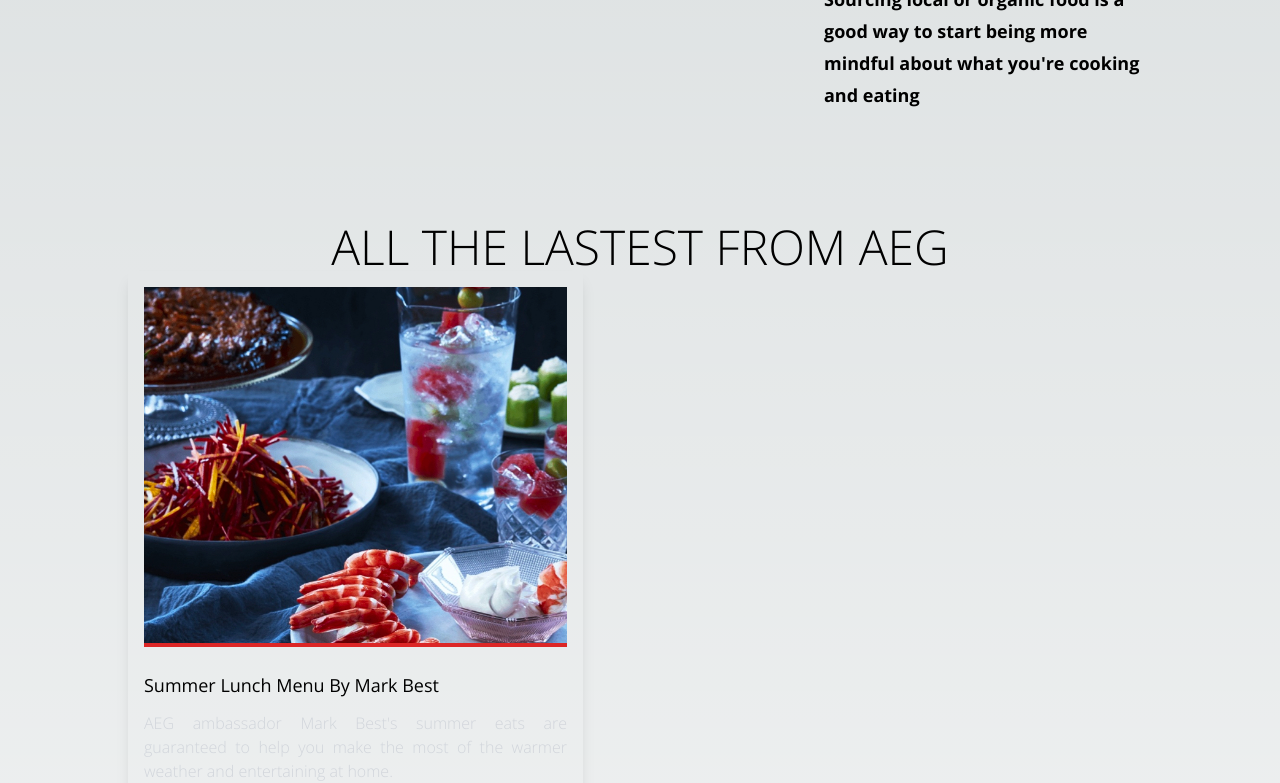
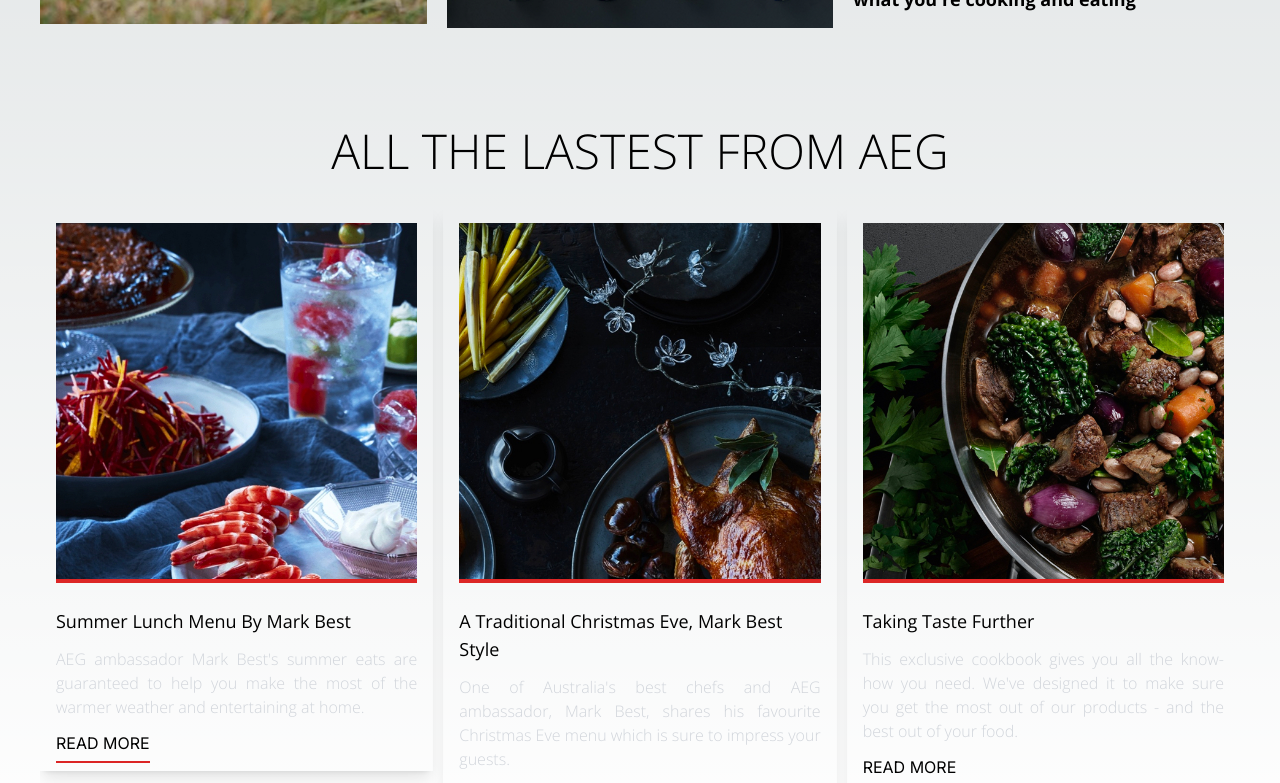
Before and after one commit to ramos-jeremykent/nextjs-skills-test-app, a Next.js app: page / in a window 1280 px wide. Shown: the part 620-1403 px from the top of the page. Built offline with nearby package versions, Linux system fonts and the light colour scheme.

Commit message:
chore: created slider component for article cards

```diff
--- a/package.json
+++ b/package.json
@@ -10,9 +10,11 @@
   },
   "dependencies": {
     "clsx": "^2.0.0",
+    "lucide-react": "^0.279.0",
     "next": "latest",
     "react": "latest",
     "react-dom": "latest",
+    "swiper": "^10.3.1",
     "tailwind-merge": "^1.14.0"
   },
   "devDependencies": {
@@ -22,6 +24,7 @@
     "autoprefixer": "latest",
     "eslint": "latest",
     "eslint-config-next": "latest",
+    "eslint-plugin-react-hooks": "^4.6.0",
     "postcss": "latest",
     "tailwindcss": "latest",
     "typescript": "latest"
--- a/src/app/components/molecules/article-card/article-card.tsx
+++ b/src/app/components/molecules/article-card/article-card.tsx
@@ -23,7 +23,7 @@ export function ArticlesCard(props: ArticlesProps) {
   return (
     <div
       id={`article-${id}`}
-      className="max-w-[455px]"
+      className="max-w-[500px]"
       onClick={handleOnArticleClick}
     >
       <div className="flex flex-col shadow-lg overflow-visible p-4">
--- /dev/null
+++ b/src/app/components/molecules/card-carousel/card-carousel.tsx
@@ -0,0 +1,62 @@
+"use client";
+
+import { Navigation } from "swiper/modules";
+import { Swiper, SwiperSlide } from "swiper/react";
+
+import "swiper/css";
+import "swiper/css/navigation";
+import { ArticleCardModel } from "@/app/interface/article";
+import { ArticlesCard } from "../article-card/article-card";
+
+/* eslint-disable-next-line */
+type NewsAndArticlesSlidesProps = {
+  articles: ArticleCardModel[];
+  className?: string;
+  id: string;
+};
+
+export function CardCarousel(props: NewsAndArticlesSlidesProps) {
+  const { articles, className, id } = props;
+
+  const articleSlides = articles.map((article) => {
+    const { id: articleId } = article;
+
+    return (
+      <SwiperSlide key={`article-${articleId}`}>
+        <ArticlesCard content={article} />
+      </SwiperSlide>
+    );
+  });
+
+  return (
+    <Swiper
+      // breakpoints={{
+      //   1024: {
+      //     width: 1024,
+      //     slidesPerView: 3,
+      //   },
+      //   // when window width is >= 640px
+      //   640: {
+      //     width: 640,
+      //     slidesPerView: 1,
+      //   },
+      //   // when window width is >= 768px
+      //   768: {
+      //     width: 768,
+      //     slidesPerView: 2,
+      //   },
+      // }}
+      modules={[Navigation]}
+      navigation={{
+        nextEl: `.article-next-${id}`,
+        prevEl: `.article-prev-${id}`,
+      }}
+      slidesPerView={3}
+      spaceBetween={10}
+    >
+      {articleSlides}
+    </Swiper>
+  );
+}
+
+export default CardCarousel;
--- a/src/app/components/molecules/main-article/main-article.tsx
+++ b/src/app/components/molecules/main-article/main-article.tsx
@@ -1,15 +1,17 @@
 import { mainArticleContent } from "@/app/definitions/main-article";
 import { ArticleModel } from "@/app/interface/article";
+import { cn } from "@/app/utils/cn";
 
 type MainArticleProps = {
   articleContent: ArticleModel;
+  className?: string;
 };
 
 export default function MainArticle(props: MainArticleProps) {
-  const { articleContent } = props;
+  const { articleContent, className } = props;
 
   return (
-    <div className="md:grid md:grid-cols-3 gap-5">
+    <div className={cn("md:grid md:grid-cols-3 gap-5", className)}>
       <div className="min-[320px]:mb-8">
         <div className="space-y-2 mt-4 mb-9">
           <h1 className="md:pr-5 text-[1.8rem] uppercase font-openSansLight pb-1">
--- a/src/app/definitions/articles.ts
+++ b/src/app/definitions/articles.ts
@@ -16,7 +16,7 @@ export const articlesData = [
     main_photo: "/assets/component-02/Image-02@2x.jpg",
   },
   {
-    id: 2,
+    id: 3,
     title: "Taking Taste Further",
     excerpt:
       "This exclusive cookbook gives you all the know-how you need. We've designed it to make sure you get the most out of our products - and the best out of your food.",
--- a/src/app/globals.css
+++ b/src/app/globals.css
@@ -23,6 +23,22 @@
     --background-start-rgb: 214, 219, 220;
     --background-end-rgb: 255, 255, 255;
   }
+
+  .swiper-container {
+    width: 480px;
+  }
+
+  @media screen and (min-width: 640px) {
+    .swiper-container {
+      width: 640px;
+    }
+  }
+
+  @media screen and (min-width: 768px) {
+    .swiper-container {
+      width: 768px;
+    }
+  }
 }
 
 @media (prefers-color-scheme: dark) {
--- a/src/app/page.tsx
+++ b/src/app/page.tsx
@@ -1,30 +1,36 @@
-import type { Metadata } from "next";
 import { mainArticleContent } from "./definitions/main-article";
 import { articlesData } from "./definitions/articles";
 import MainArticle from "./components/molecules/main-article/main-article";
-import NewsAndArticlesCard, {
-  ArticlesCard,
-} from "./components/molecules/article-card/article-card";
+import CardCarousel from "./components/molecules/card-carousel/card-carousel";
+import Head from "next/head";
+import { Metadata } from "next";
 
 export const metadata: Metadata = {
   title: `${mainArticleContent.title} | Filta Skills Test App`,
-  description: mainArticleContent.content,
+  description: "Skills test created by Jeremy Ramos",
 };
 
-export default function Home() {
+export function Home() {
   return (
-    <main className="min-h-screen py-24 min-[320px]:px-10 min-[320px]:py-10 md:px-32">
+    <>
+      <Head>
+        <title>{mainArticleContent.title} | Filta Skills Test App</title>
+        <meta name="title" content={mainArticleContent.title} />
+        <meta name="content" content={mainArticleContent.content} />
+      </Head>
+      <main className="min-h-screen py-24  min-[320px]:py-10 min-[320px]:px-10 md:px-18">
         <MainArticle articleContent={mainArticleContent} />
         <div className="pt-20">
-        <p className="uppercase text-5xl text-center font-openSansLight">
+          <p className="uppercase text-5xl text-center font-openSansLight pb-8">
             All the lastest from AEG
           </p>
         </div>
         <div>
-        {articlesData.map((article) => (
-          <ArticlesCard content={article} />
-        ))}
+          <CardCarousel articles={articlesData} id={"articles-carousel"} />
         </div>
       </main>
+    </>
   );
 }
+
+export default Home;
```
Also changed, not shown: .eslintrc.json, 1 other file (tests, documents, lock files or other folders). Lines whose indentation alone changed are shown as unchanged.
